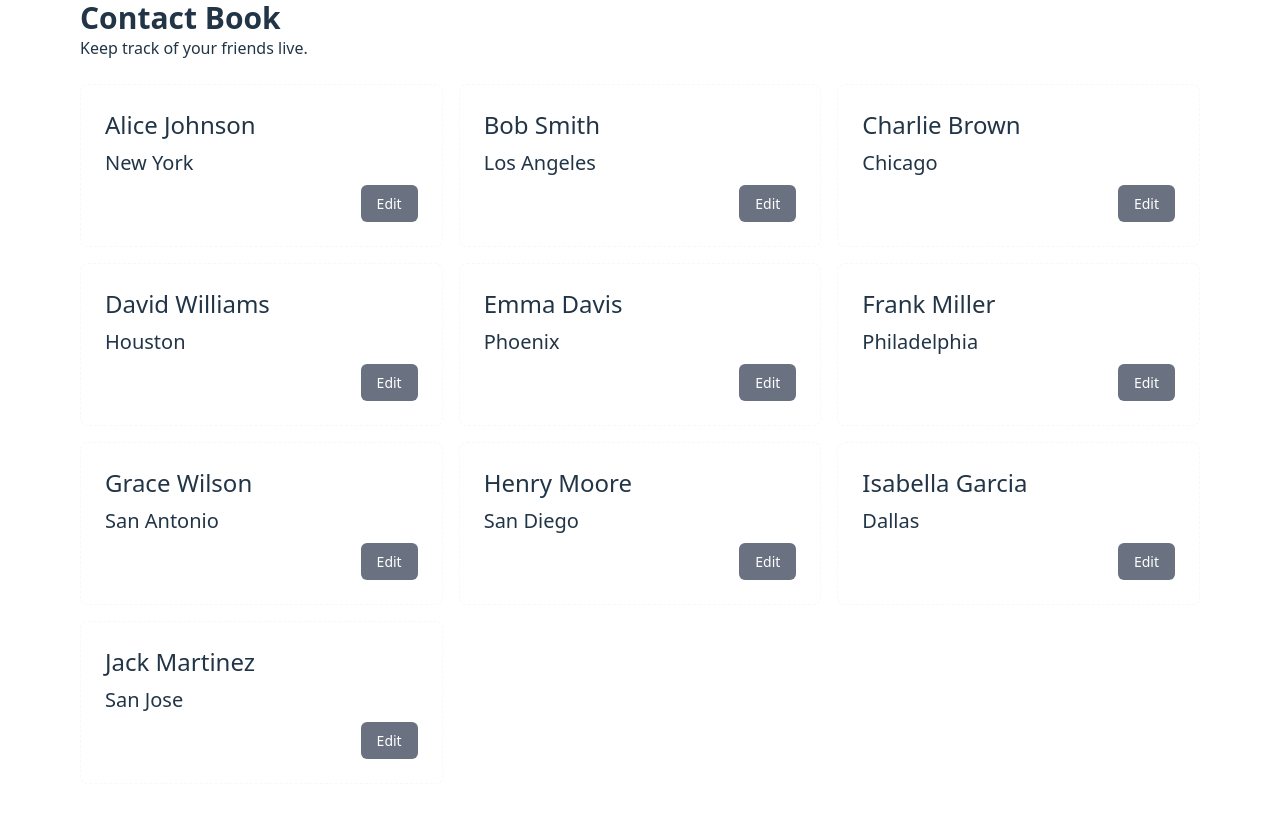
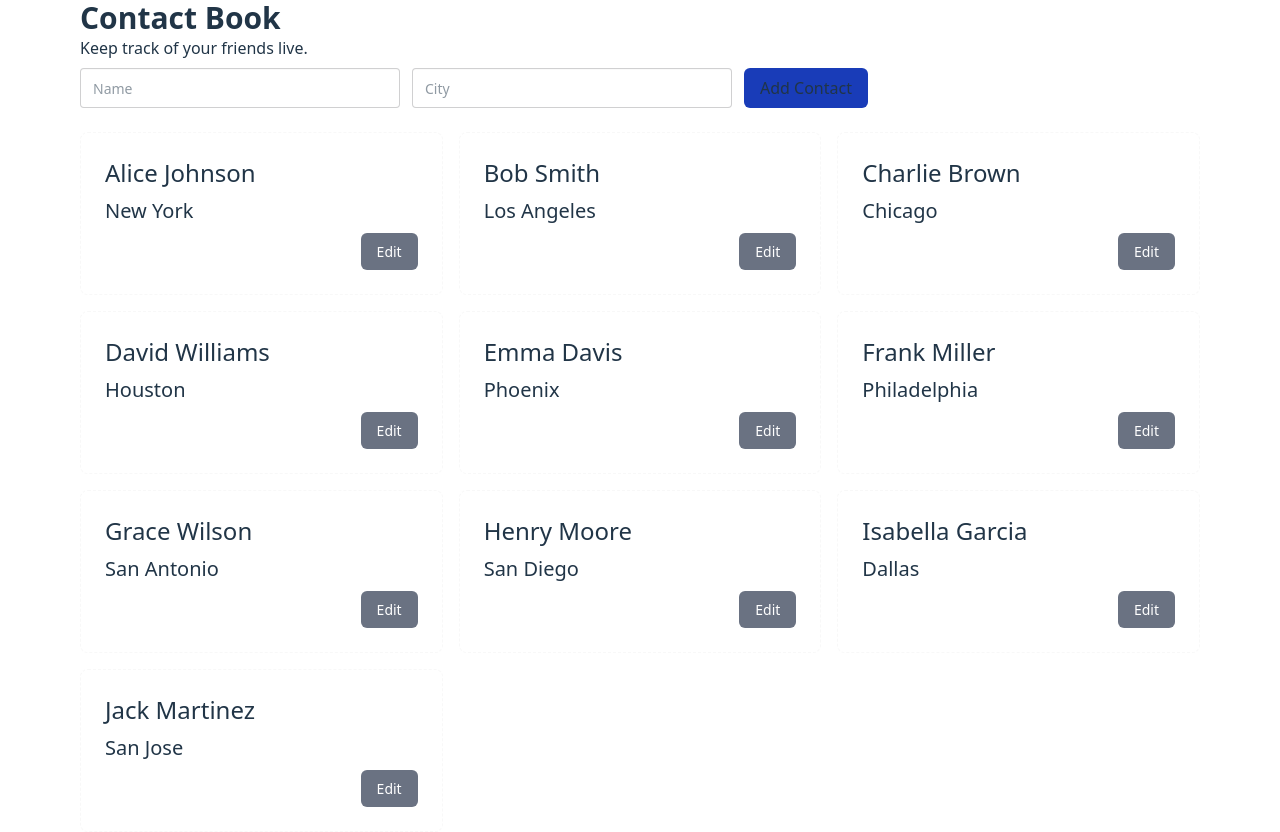
Before and after one commit to BullDogPatch/react-practice-contact-book-app, a React (Vite) app: page / in a window 1280 px wide. Before the commit the page ends 800 px from the top, so only its background shows below. Built offline with nearby package versions, Linux system fonts and the light colour scheme.

Commit message:
add inputs to add contacts

```diff
--- a/src/App.tsx
+++ b/src/App.tsx
@@ -28,6 +28,13 @@ function App() {
     <div className='max-w-6xl mx-auto px-4'>
       <h2 className='text-left text-3xl font-bold'>Contact Book</h2>
       <p className='text-left'>Keep track of your friends live.</p>
+      <div className='flex gap-3 mt-2'>
+        <input type='text' className='input' placeholder='Name' />
+        <input type='text' className='input' placeholder='City' />
+        <button className='px-4 rounded-md cursor-pointer bg-blue-800'>
+          Add Contact
+        </button>
+      </div>
       <div className='mt-6 grid grid-cols-1 sm:grid-cols-1 md:grid-cols-2 lg:grid-cols-3 gap-4'>
         {contacts.map((contact) => (
           <Person key={contact.id} contact={contact} />
```
